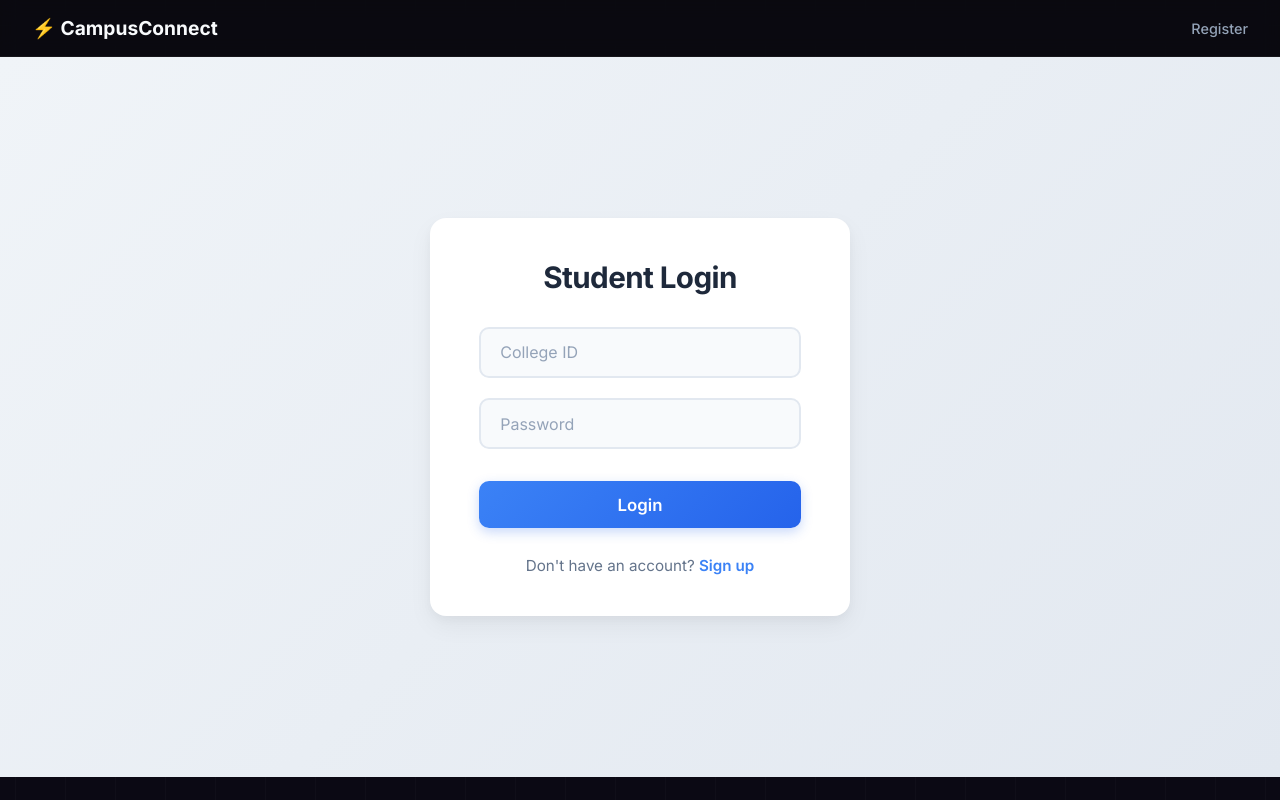
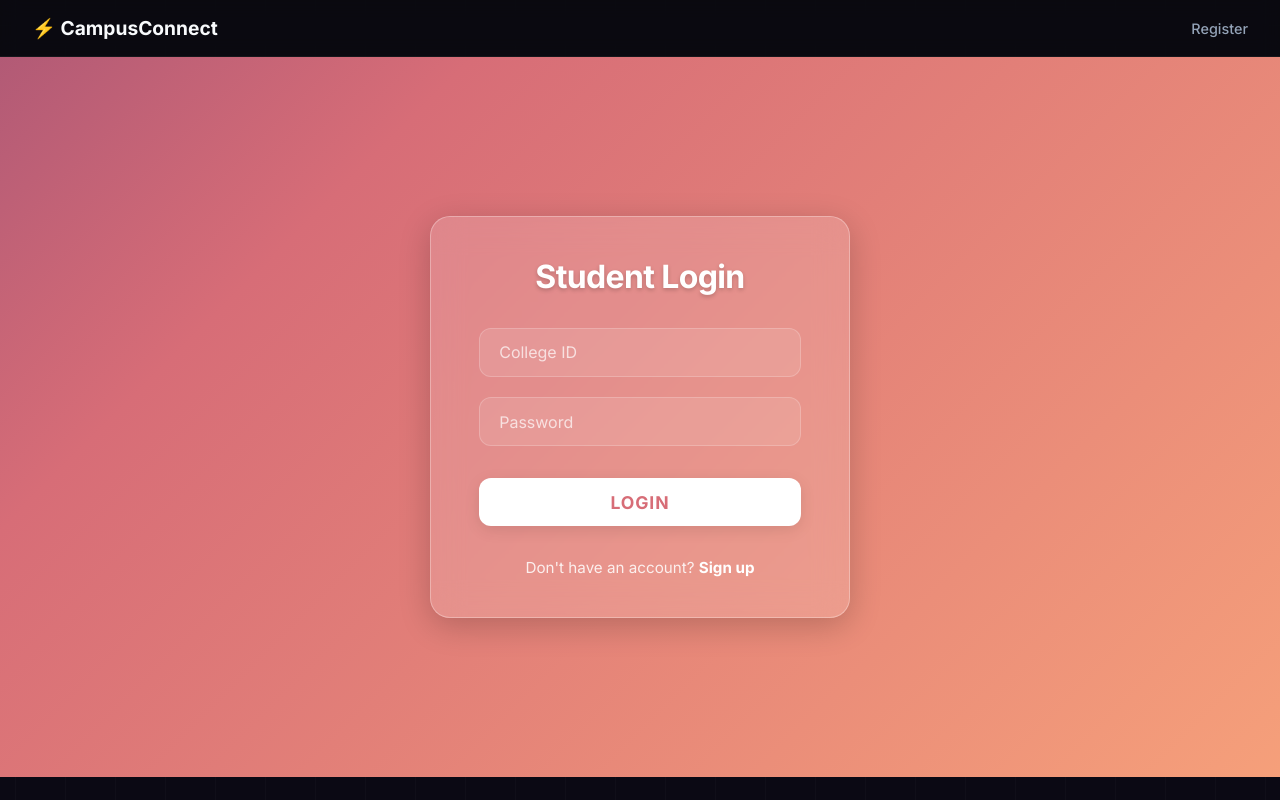
Before and after one commit to ayushkumar1420/Attendance-monitoring-system, a React (Vite) app in the folder frontend/: page /auth/student-login in a window 1280 px wide. Built offline with nearby package versions, Linux system fonts and the light colour scheme.

Commit message:
added vibrant colours to the login pages

```diff
--- a/frontend/src/pages/auth/Auth.css
+++ b/frontend/src/pages/auth/Auth.css
@@ -5,35 +5,50 @@
   justify-content: center;
   align-items: center;
   min-height: calc(100vh - 80px); /* Assuming nav is ~80px */
-  background: linear-gradient(135deg, #f0f4f8 0%, #e2e8f0 100%);
+  /* Vibrant Animated Gradient Background */
+  background: linear-gradient(135deg, #3a1c71 0%, #d76d77 50%, #ffaf7b 100%);
+  background-size: 200% 200%;
+  animation: gradientBG 10s ease infinite;
   padding: 2rem;
   font-family: 'Inter', sans-serif;
 }
 
+@keyframes gradientBG {
+  0% { background-position: 0% 50%; }
+  50% { background-position: 100% 50%; }
+  100% { background-position: 0% 50%; }
+}
+
 .auth-card {
-  background: #ffffff;
+  /* Glassmorphism Effect */
+  background: rgba(255, 255, 255, 0.15);
+  backdrop-filter: blur(16px);
+  -webkit-backdrop-filter: blur(16px);
+  border: 1px solid rgba(255, 255, 255, 0.3);
+  box-shadow: 0 8px 32px 0 rgba(0, 0, 0, 0.2);
+
   padding: 2.5rem 3rem;
-  border-radius: 16px;
-  box-shadow: 0 10px 25px rgba(0, 0, 0, 0.05), 0 4px 10px rgba(0, 0, 0, 0.03);
+  border-radius: 20px;
   width: 100%;
   max-width: 420px;
-  transition: transform 0.3s ease, box-shadow 0.3s ease;
-  border: 1px solid rgba(255, 255, 255, 0.5);
+  transition: transform 0.4s cubic-bezier(0.175, 0.885, 0.32, 1.275), box-shadow 0.4s ease;
 }
 
 .auth-card:hover {
-  transform: translateY(-5px);
-  box-shadow: 0 20px 35px rgba(0, 0, 0, 0.08), 0 8px 15px rgba(0, 0, 0, 0.04);
+  transform: translateY(-8px);
+  box-shadow: 0 15px 40px 0 rgba(0, 0, 0, 0.25);
+  border: 1px solid rgba(255, 255, 255, 0.4);
 }
 
 .auth-card h2 {
   margin-top: 0;
   margin-bottom: 2rem;
-  color: #1e293b;
+  color: #ffffff;
   text-align: center;
-  font-size: 1.85rem;
+  font-size: 2rem;
   font-weight: 700;
   letter-spacing: -0.02em;
+  text-shadow: 0 2px 4px rgba(0, 0, 0, 0.2);
 }
 
 .auth-form {
@@ -44,72 +59,79 @@
 
 .auth-form input {
   padding: 0.85rem 1.2rem;
-  border: 2px solid #e2e8f0;
-  border-radius: 10px;
+  /* Glass Input */
+  background: rgba(255, 255, 255, 0.1);
+  border: 1px solid rgba(255, 255, 255, 0.2);
+  border-radius: 12px;
   font-size: 1rem;
-  color: #334155;
-  background-color: #f8fafc;
+  color: #ffffff;
   transition: all 0.3s ease;
   font-family: 'Inter', sans-serif;
 }
 
 .auth-form input::placeholder {
-  color: #94a3b8;
+  color: rgba(255, 255, 255, 0.7);
 }
 
 .auth-form input:hover {
-  background-color: #ffffff;
-  border-color: #cbd5e1;
+  background: rgba(255, 255, 255, 0.15);
+  border-color: rgba(255, 255, 255, 0.4);
 }
 
 .auth-form input:focus {
   outline: none;
-  background-color: #ffffff;
-  border-color: #3b82f6;
-  box-shadow: 0 0 0 4px rgba(59, 130, 246, 0.15);
+  background: rgba(255, 255, 255, 0.25);
+  border-color: #ffffff;
+  box-shadow: 0 0 0 4px rgba(255, 255, 255, 0.1);
 }
 
 .auth-btn {
-  background: linear-gradient(135deg, #3b82f6 0%, #2563eb 100%);
-  color: white;
+  /* Solid Vibrant Button to contrast the glass */
+  background: #ffffff;
+  color: #d76d77;
   padding: 0.85rem;
   border: none;
-  border-radius: 10px;
-  font-size: 1.05rem;
-  font-weight: 600;
+  border-radius: 12px;
+  font-size: 1.1rem;
+  font-weight: 700;
   cursor: pointer;
   transition: all 0.3s ease;
   margin-top: 0.75rem;
-  box-shadow: 0 4px 12px rgba(37, 99, 235, 0.25);
+  box-shadow: 0 4px 15px rgba(0, 0, 0, 0.1);
   font-family: 'Inter', sans-serif;
+  text-transform: uppercase;
+  letter-spacing: 0.05em;
 }
 
 .auth-btn:hover {
-  background: linear-gradient(135deg, #2563eb 0%, #1d4ed8 100%);
-  transform: translateY(-2px);
-  box-shadow: 0 6px 15px rgba(37, 99, 235, 0.35);
+  background: rgba(255, 255, 255, 0.9);
+  transform: translateY(-3px) scale(1.02);
+  box-shadow: 0 8px 20px rgba(0, 0, 0, 0.15);
+  color: #3a1c71;
 }
 
 .auth-btn:active {
-  transform: translateY(0);
-  box-shadow: 0 2px 6px rgba(37, 99, 235, 0.25);
+  transform: translateY(0) scale(0.98);
+  box-shadow: 0 2px 8px rgba(0, 0, 0, 0.15);
 }
 
 .auth-card p {
-  margin-top: 1.75rem;
+  margin-top: 2rem;
   text-align: center;
   font-size: 0.95rem;
-  color: #64748b;
+  color: rgba(255, 255, 255, 0.85);
 }
 
 .auth-card a {
-  color: #3b82f6;
+  color: #ffffff;
   text-decoration: none;
-  font-weight: 600;
-  transition: color 0.2s ease;
+  font-weight: 700;
+  border-bottom: 2px solid transparent;
+  transition: all 0.3s ease;
 }
 
 .auth-card a:hover {
-  color: #1d4ed8;
-  text-decoration: underline;
+  color: #ffffff;
+  border-bottom: 2px solid #ffffff;
+  text-shadow: 0 0 8px rgba(255, 255, 255, 0.5);
 }
```
